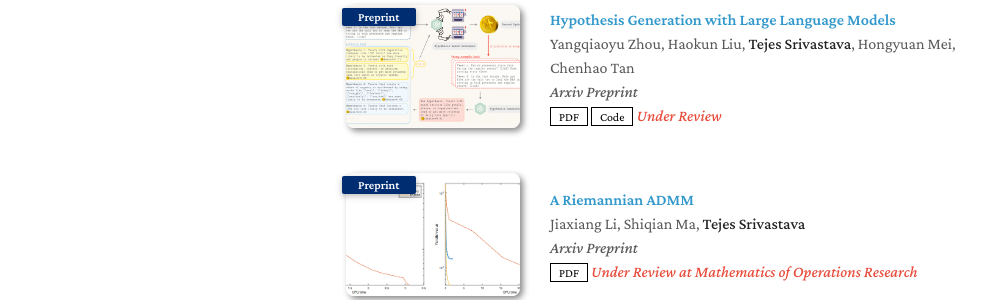
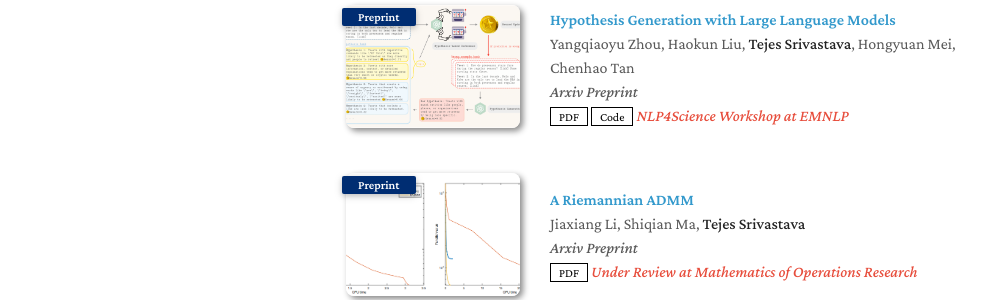
Before and after one commit to tejess/tejess.github.io, a Jekyll site: the page built from index.md, in a window 1280 px wide and 900 px high, scrolled down 897 px. Shown: the part 470-770 px from the top of the window, without its empty margins (144-1135 px from the left). Built offline with Jekyll 4.4.1, drawn with Linux system fonts in a browser that asks for light colours; a style sheet for code colours, icons or effects is not loaded; our own code applies the rules of GitHub Pages for plain Markdown files.

Commit message:
Update publications.yml

```diff
--- a/_data/publications.yml
+++ b/_data/publications.yml
@@ -28,7 +28,7 @@ main:
     pdf: https://arxiv.org/pdf/2404.04326
     code: https://github.com/ChicagoHAI/hypothesis_generation
     image: ./assets/img/hypogenic_figure1_large_font-1-1.png
-    notes: Under Review
+    notes: NLP4Science Workshop at EMNLP
 
 
   - title: "A Riemannian ADMM"
```
